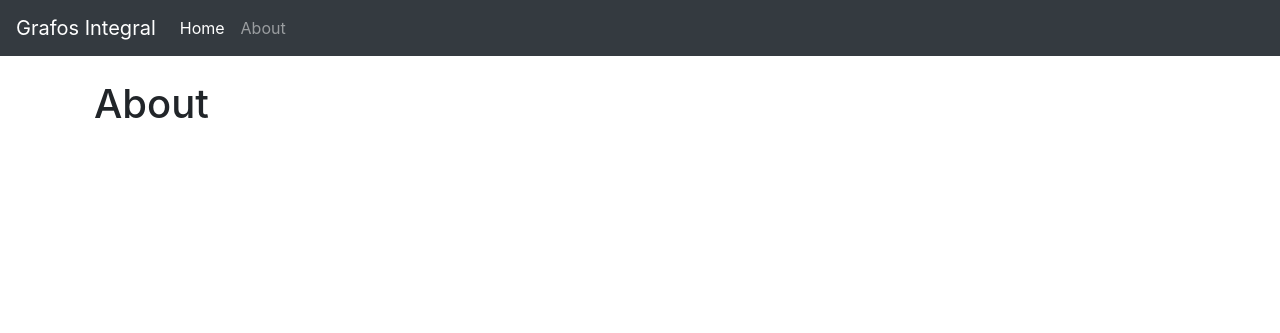
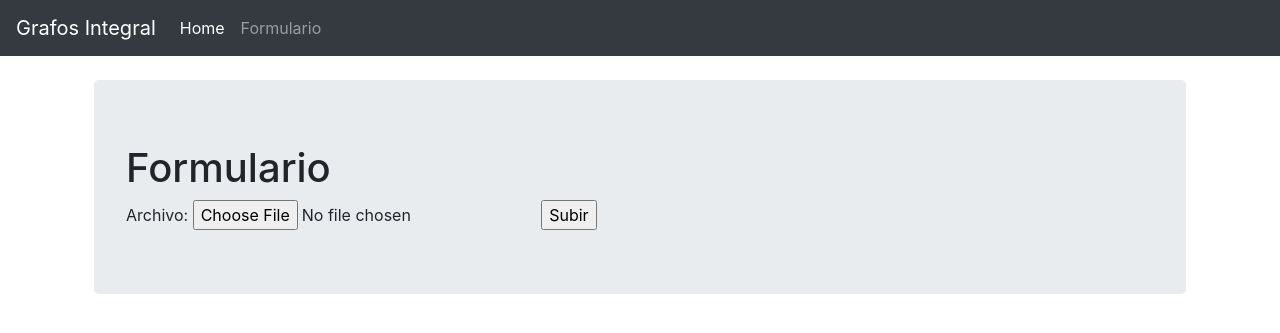
Before and after one commit to JenVPF/Integral_Grafos, a Flask app: page /about in a window 1280 px wide. Shown: the top 333 px of the page. Run offline with Flask 2, Linux system fonts and the light colour scheme; some libraries are stand-ins or nearby versions.

Commit message:
Add: Plantilla lectura archivo

```diff
--- a/app.py
+++ b/app.py
@@ -4,15 +4,17 @@ from config import Config
 app = Flask(__name__)
 app.config.from_object(Config)
 
-# Routes to Render Something
 @app.route('/')
 def home():
     return render_template("home.html")
 
-@app.route('/about', strict_slashes=False)
+@app.route('/about')
 def about():
     return render_template("about.html")
 
-# Make sure this we are executing this file
+@app.route('/datos', methods=['GET', 'POST'])
+def datos():
+    return render_template("datos.html")
+
 if __name__ == '__main__':
     app.run(debug=True)
--- a/templates/about.html
+++ b/templates/about.html
@@ -2,7 +2,13 @@
 {% extends "layout.html" %}
 
 {% block content %}
+<div class="jumbotron">
+    <h1>Formulario</h1>
+    <form method="post" action="{{url_for('datos')}}">
+        Archivo: <input type="FILE" name="file"/>
+        <input type="submit" name="Upload" value="Subir" />
+    </form>
+</div>
 
-<h1>About</h1>
 
 {% endblock%}
--- a/templates/home.html
+++ b/templates/home.html
@@ -9,7 +9,7 @@
   </p>
   <hr class="my-4">
   <p>Se deben usar coordenadas GPS cargadas desde un archivo</p>
-  <a class="btn btn-primary btn-lg" href="about" role="button">About</a>
+  <a class="btn btn-primary btn-lg" href="{{ url_for('about')}}" role="button">About</a>
   <link rel="stylesheet" href="{{ url_for('static', filename='main.css')}}">
 </div>
 
--- a/templates/layout.html
+++ b/templates/layout.html
@@ -18,7 +18,7 @@
             <a class="nav-link" href="{{ url_for('home') }}">Home</a>
           </li>
           <li class="nav-item">
-            <a class="nav-link" href="{{ url_for('about') }}">About</a>
+            <a class="nav-link" href="{{ url_for('about') }}">Formulario</a>
           </li>
         </ul>
       </div>
```
Also changed, not shown: func.py (added, +8 -0 lines), templates/datos.html (added, +9 -0 lines).
